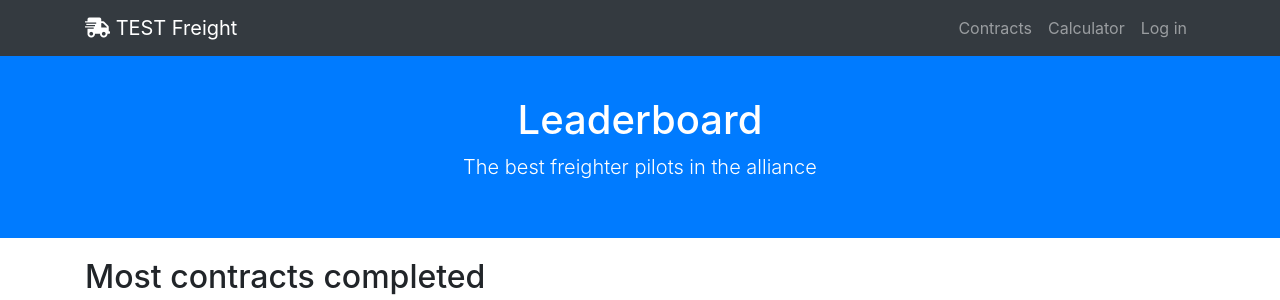
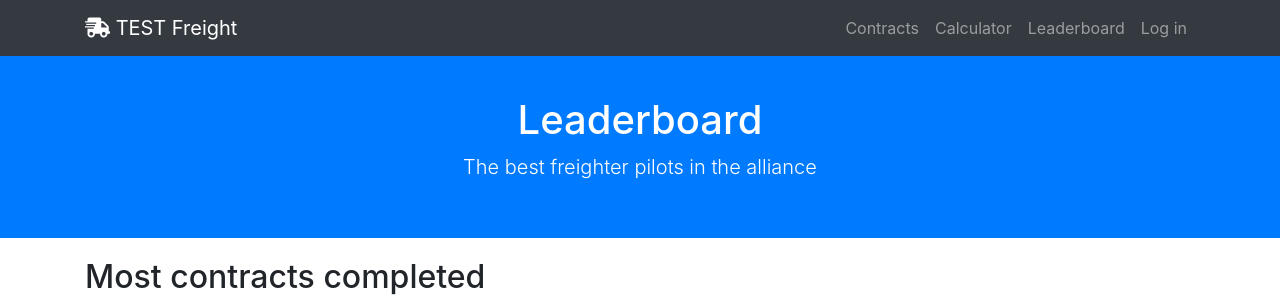
Before and after one commit to stephenswat/test-freight, a Django app: page /leaderboard/ in a window 1280 px wide. Shown: the top 300 px of the page. Run offline with Django 3.2, Linux system fonts and the light colour scheme; data that the repository does not hold is empty; some libraries are stand-ins or nearby versions.

Commit message:
Add a top bar link to the leaderboard

```diff
--- a/freight/templates/freight/base.html
+++ b/freight/templates/freight/base.html
@@ -37,6 +37,9 @@
             <li class="nav-item">
               <a class="nav-link" href="{% url 'freight:calculator' %}">Calculator</a>
             </li>
+            <li class="nav-item">
+              <a class="nav-link" href="{% url 'freight:leaderboard' %}">Leaderboard</a>
+            </li>
             {% if request.user.is_authenticated %}
             <li class="nav-item">
               <a class="nav-link" href="{% url 'eve_auth:login' %}">Add character</a>
```
